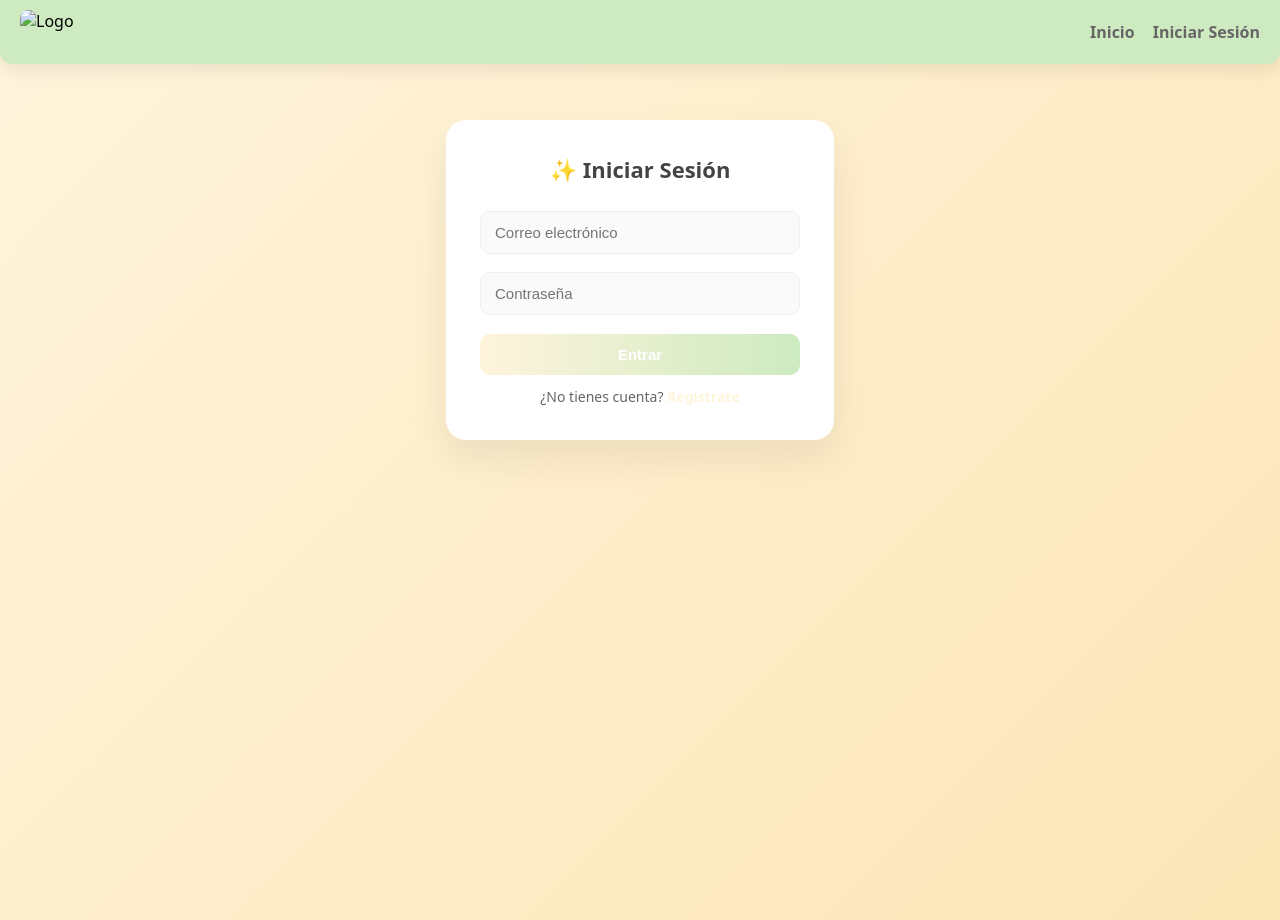
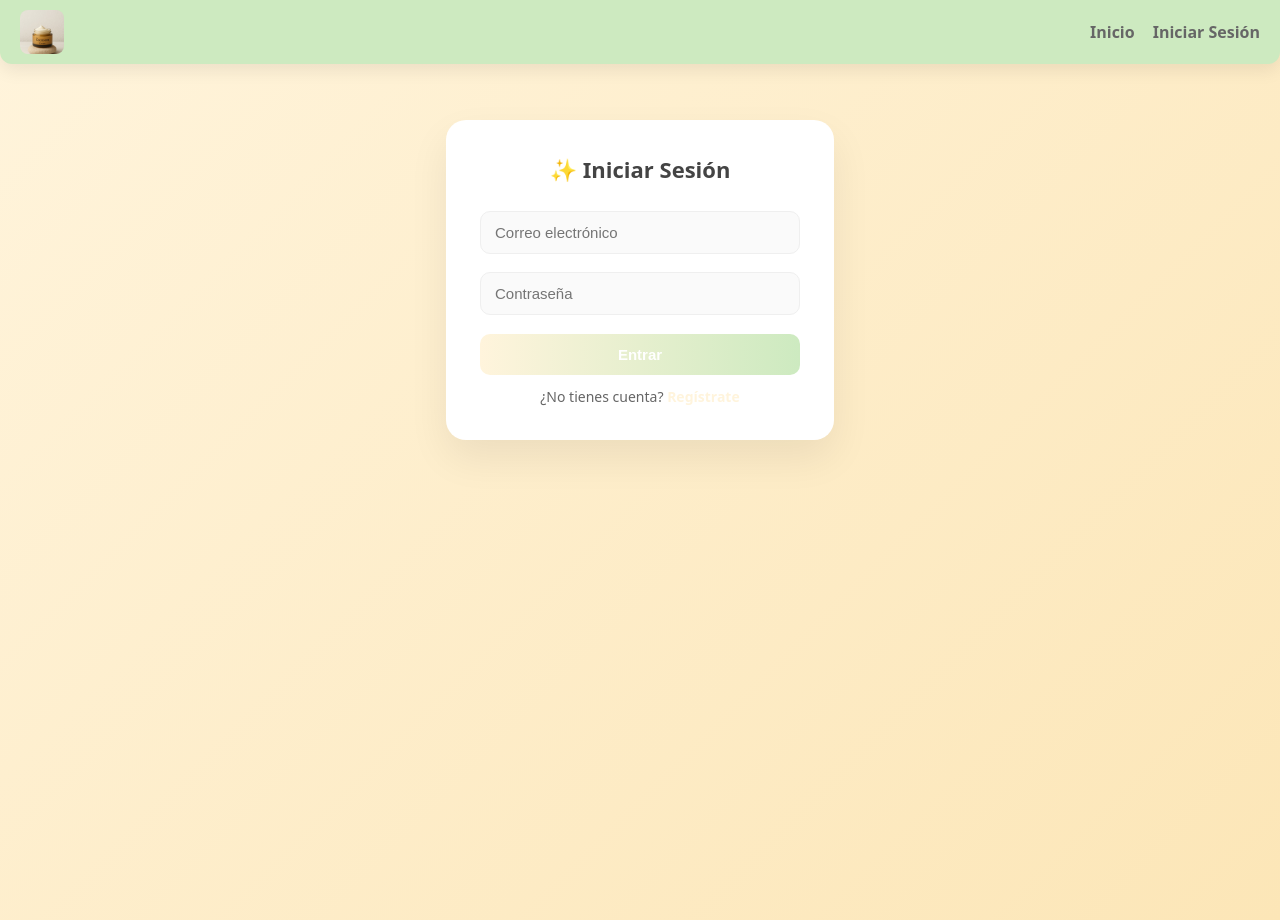
Before and after one commit to Eliii1210/Esensora, a plain HTML site: page Esensora Cream/iniciar.html in a window 1280 px wide. Drawn offline with Linux system fonts and the light colour scheme; the site is published under a folder, as on GitHub Pages, so addresses that start at the root find nothing.

```diff
--- a/Esensora Cream/iniciar.html
+++ b/Esensora Cream/iniciar.html
@@ -11,7 +11,7 @@
 <!-- NAVBAR -->
 <nav>
   <div class="nav-left">
-    <img class="logo-img" src="/img/esensora logo.jpg" alt="Logo">
+    <img class="logo-img" src="img/esensora logo.jpg" alt="Logo">
   </div>
 
   <ul>
```
